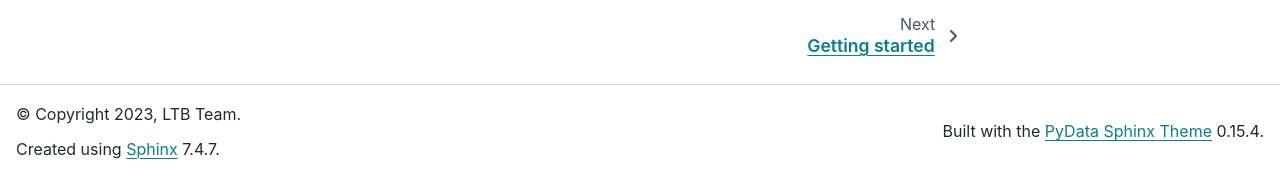
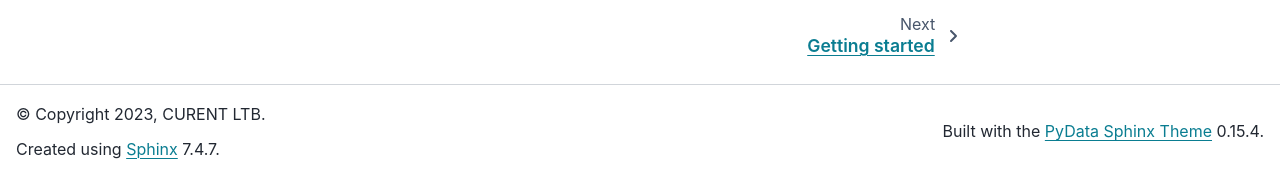
Before and after one commit to CURENT/ltb, a Sphinx documentation site: the page built from docs/source/index.rst, in a window 1280 px wide and 1327 px high. Shown: the part 1149-1324 px from the top of the window. Built offline with Sphinx 7.4.7 and the PyData theme 0.15.4, drawn with Linux system fonts in a browser that asks for light colours.

Commit message:
Update copyright info

```diff
--- a/docs/source/conf.py
+++ b/docs/source/conf.py
@@ -7,8 +7,8 @@
 # https://www.sphinx-doc.org/en/master/usage/configuration.html#project-information
 
 project = 'LTB'
-copyright = '2023, LTB Team'
-author = 'LTB Team'
+copyright = '2023, CURENT LTB'
+author = 'CURENT LTB'
 release = 'v1.0.0'
 
 # -- General configuration ---------------------------------------------------
```
